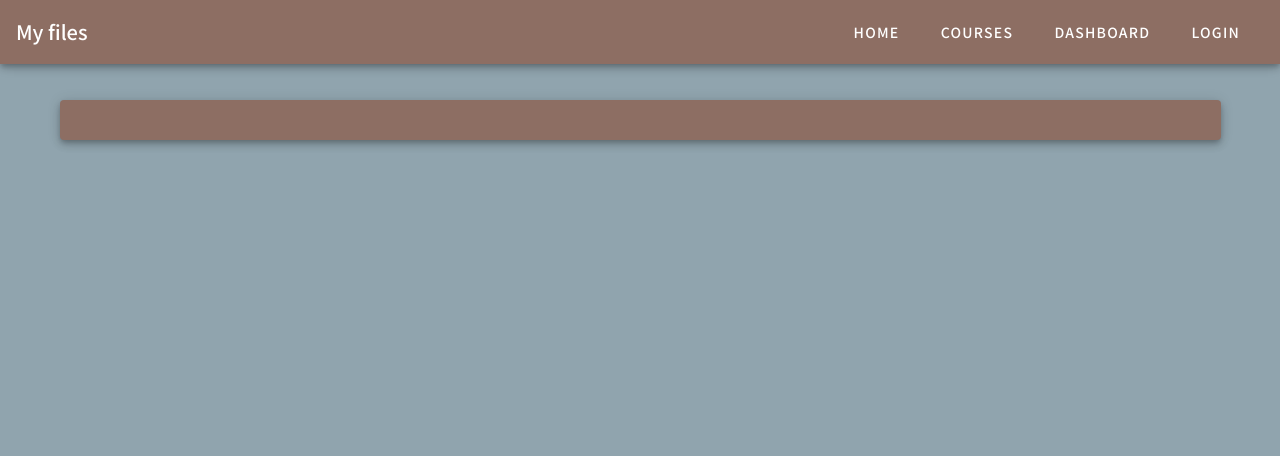
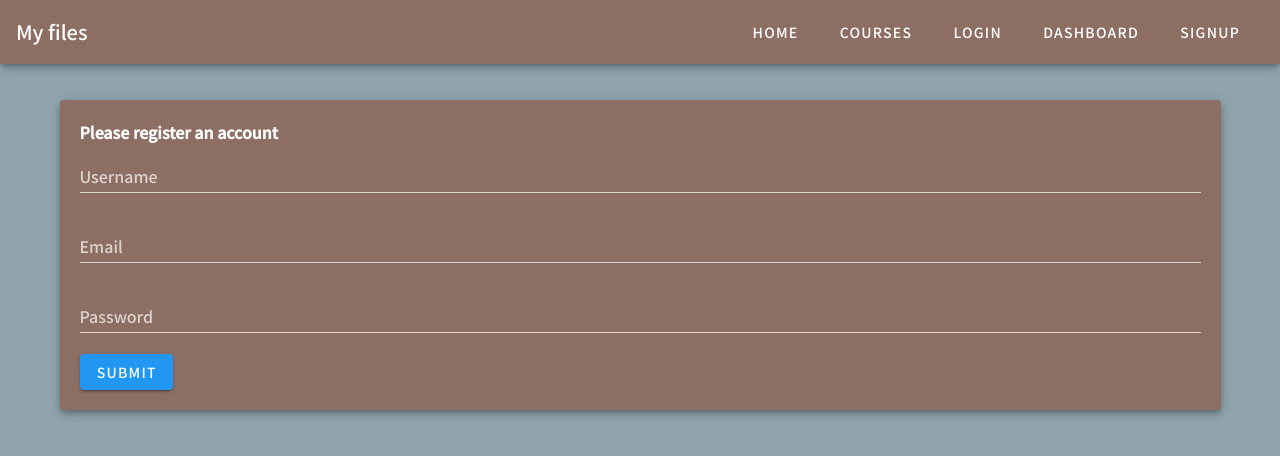
Before and after one commit to zaimazhar/fepikp, a Vue app: page /signup in a window 1280 px wide. Shown: the top 456 px of the page. Built offline with nearby package versions, Linux system fonts and the light colour scheme.

Commit message:
Frontend latest
Signed-off-by: zaimazhar97 <54124001+zaimazhar97@users.noreply.github.com>

```diff
--- a/package.json
+++ b/package.json
@@ -9,6 +9,7 @@
   },
   "dependencies": {
     "@mdi/font": "^5.9.55",
+    "axios": "^0.21.3",
     "core-js": "^3.6.5",
     "material-design-icons-iconfont": "^6.1.0",
     "vue": "^2.6.11",
--- a/src/App.vue
+++ b/src/App.vue
@@ -29,15 +29,22 @@
           <span class="mr-2">Courses</span>
         </v-btn>
         <v-btn
+          href="/login"
+          text
+        >
+          <span class="mr-2">Login</span>
+        </v-btn>
+        <v-btn
           href="/dashboard"
           text
         >
           <span class="mr-2">Dashboard</span>
         </v-btn>
         <v-btn
+          href="/signup"
           text
         >
-          <span class="mr-2">Login</span>
+          <span class="mr-2">Signup</span>
         </v-btn>
       </div>
     </v-app-bar>
--- a/src/main.js
+++ b/src/main.js
@@ -1,11 +1,14 @@
 import Vue from 'vue'
 import App from './App.vue'
 import router from './router'
+import axios from 'axios'
 import vuetify from './plugins/vuetify'
 import titleMixin from './mixins/titleMixin'
 import 'material-design-icons-iconfont/dist/material-design-icons.css'
 
 import '@/assets/global.css'
+
+Vue.prototype.$http = axios
 
 Vue.config.productionTip = false
 Vue.mixin(titleMixin)
--- a/src/router/index.js
+++ b/src/router/index.js
@@ -15,9 +15,9 @@ const routes = [
     component: () => import('../views/Course.vue'),
   },
   {
-    path: '/dashboard',
-    name: 'Dashboard',
-    component: () => import('../views/Dashboard.vue')
+    path: '/signup',
+    name: 'Signup',
+    component: () => import('../views/Signup.vue')
   }
 ]
 
--- a/src/views/Home.vue
+++ b/src/views/Home.vue
@@ -1,41 +1,26 @@
 <template>
   <div>
-    <h1 class="text-center">Home</h1>
-    <div v-for="(product, i) in products" :key="i">
-      <p>{{ product.name }}</p>
-      <p>{{ product.price[currency].id }}</p>
-      <p>{{ currencyShow[currency] }} {{ product.price[currency].amount }}</p>
-    </div>
-    <div>
-      <p>{{ products[0].name }}</p>
-      <p>{{ currencyShow[currency] }} {{ products[0].price[currency].amount }}</p>
-      <v-btn
-        color="primary"
-        elevation="5"
-        @click="products[0].quantity++"
-      >+</v-btn>
-      <p>{{ products[0].quantity }}</p>
-      <v-btn
-        color="primary"
-        elevation="5"
-        @click="addToCart(products[0], currency)"
-      >Checkout</v-btn>
-    </div>
-    <div>
-      <p>{{ products[1].name }}</p>
-      <p>{{ currencyShow[currency] }} {{ products[1].price[currency].amount }}</p>
-      <v-btn
-        color="primary"
-        elevation="5"
-      >Checkout</v-btn>
-    </div>
-    <v-select
-      v-model="currency"
-      :items="items"
-      item-text="text"
-      item-value="value"
-      single-line
-    ></v-select>
+        <div class="deep-purple darken-4 pa-2" v-for="(sd, i) in standard" :key="i">
+            {{ sd.name }}
+            {{ sd.prices[currency].amount }}
+        </div><br>
+        <div class="deep-purple darken-4 pa-3">
+          <div v-for="(pk, i) in temp_packs" :key="i">
+              <p>{{ pk.name }}</p>
+              <p>{{ pk.prices[currency].amount }}</p>
+            <div v-if="!change">
+              <v-btn
+                @click="addProduct(pk)"
+              >Click Me</v-btn>
+            </div>
+            <div v-else>
+              <v-btn
+                disabled
+                @click="addProduct(pk)"
+              >Click Me</v-btn>
+            </div>
+          </div>
+        </div>
   </div>
 </template>
 <script>
@@ -53,52 +38,32 @@
         })
 
         console.log(this.cart)
+      },
+      addProduct(data) {
+        this.paxArray.forEach(element => {
+          if(element === data.productId) this.change = !this.change
+        });
+      },
+      removeProduct() {
+
       }
     },
     data: () => ({
+      paxArray: ['prod_K7JGbgvTzCOOqV', 'prod_K7Ixeh2rBTiJJF', 'prod_K7JLY1Z7rmrLwP', 'prod_K7JJW1Z0XrEPFT', 'prod_K7JCCHHddJeykK', 'prod_K7J1AGWv22luWH'],
+      change: false,
+      products: [],
+      standard: [],
+      temp_packs: [],
+      packs: [],
       cart: [],
       currency: 'myr',
-      currencyShow: {
-        "myr": "MYR",
-        "aud": "A$"
-      },
-      products: [{
-        name: "Tickets with Burgers",
-        price: {
-          "myr": {
-            id: "price_1JS0fDEM92XPtbH8l3dp4lAz",
-            amount: "50.00"
-          },
-          "aud": {
-            id: "price_1JS0fDEM92XPtbH84znUZSlf",
-            amount: "16.30"
-          }
-        },
-        quantity: 0
-      }, {
-        name: "Tickets",
-        price: {
-          "myr": {
-            id: "price_1JOn1UEM92XPtbH8FgPTpvZa",
-            amount: "30.00"
-          },
-          "aud": {
-            id: "price_1JRv7pEM92XPtbH81pUduNWm",
-            amount: "9.83"
-          }
-        },
-        quantity: 0
-      }],
-      items: [
-        {
-          text: 'MYR',
-          value: 'myr',
-        },
-        {
-          text: 'AUD',
-          value: 'aud',
-        },
-      ],
-    })
+      currCurrency: ''
+    }),
+    async created() {
+      this.products = (await this.$http.get('http://revivearcadeapi.ml/products')).data
+
+      this.standard = this.products.filter(product => product.currentTicketType.match("Standard"))
+      this.temp_packs = this.products.filter(product => !product.currentTicketType.match("Standard"))
+    }
   }
 </script>
--- /dev/null
+++ b/src/views/Signup.vue
@@ -0,0 +1,62 @@
+<template>
+  <div>
+    <div v-if="status">
+      <p>{{ username }} has been successfully created!</p>
+    </div>
+    <div v-else>
+      <h4>Please register an account</h4>
+      <v-text-field
+        :rules="rules"
+        label="Username"
+        color="blue"
+        v-model="username"
+      ></v-text-field>
+      <v-text-field
+        :rules="rules"
+        label="Email"
+        color="blue"
+        type="email"
+        v-model="email"
+      ></v-text-field>
+      <v-text-field
+        :rules="rules"
+        label="Password"
+        color="blue"
+        type="password"
+        v-model="password"
+      ></v-text-field>
+      <v-btn
+        color="blue"
+        @click="signup()"
+      >
+        Submit
+      </v-btn>
+    </div>
+  </div>
+</template>
+
+<script>
+export default {
+  data: () => ({
+    username: '',
+    email: '',
+    password: '',
+    status: false
+  }),
+  methods: {
+    signup() {
+      this.$http.post('http://localhost:3000/auth/signup', {
+        username: this.username,
+        password: this.password,
+        email: this.email
+      }).then( () => {
+        this.status = true
+      }).catch(err => console.error(err))
+    }
+  }
+}
+</script>
+
+<style>
+
+</style>
```
Also changed, not shown: 2 other files (tests, documents, lock files or other folders).
